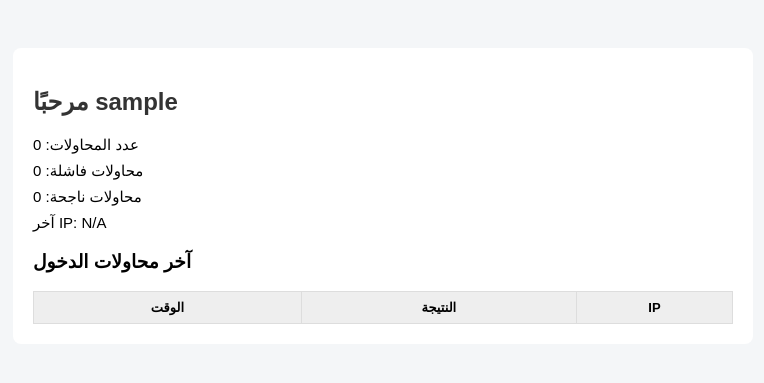
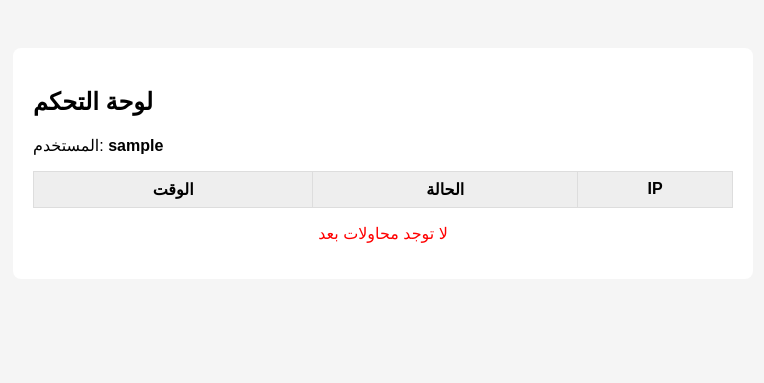
Before and after one commit to reemebrhiem/bruteforce-app, a Flask app: a page that uses templates/dashboard.html in a window 1280 px wide. Shown: the top 383 px of the page, without its empty margins (257-1021 px from the left). Run offline with Flask 3, Linux system fonts and the light colour scheme; data that the repository does not hold is empty.

Commit message:
Update dashboard.html

```diff
--- a/templates/dashboard.html
+++ b/templates/dashboard.html
@@ -5,65 +5,70 @@
 <title>لوحة التحكم</title>
 
 <style>
-body{
-    font-family:Arial;
-    background:#f4f6f8;
-    padding:40px;
+body {
+    font-family: Arial;
+    background: #f5f5f5;
+    padding: 40px;
 }
-.box{
-    background:white;
-    padding:20px;
-    border-radius:8px;
-    max-width:700px;
-    margin:auto;
+
+.box {
+    background: white;
+    padding: 20px;
+    border-radius: 8px;
+    max-width: 700px;
+    margin: auto;
 }
-h2{ color:#333; }
-.stat{
-    margin:8px 0;
-    font-size:15px;
+
+table {
+    width: 100%;
+    border-collapse: collapse;
+    margin-top: 15px;
 }
-table{
-    width:100%;
-    border-collapse:collapse;
-    margin-top:15px;
+
+th, td {
+    border: 1px solid #ddd;
+    padding: 8px;
+    text-align: center;
 }
-th,td{
-    border:1px solid #ddd;
-    padding:8px;
-    text-align:center;
-    font-size:13px;
-}
-th{
-    background:#eee;
+
+th {
+    background: #eee;
 }
 </style>
 </head>
 
 <body>
+
 <div class="box">
-    <h2>مرحبًا {{ username }}</h2>
-
-    <div class="stat"> عدد المحاولات: {{ total }}</div>
-    <div class="stat"> محاولات فاشلة: {{ failed }}</div>
-    <div class="stat"> محاولات ناجحة: {{ success }}</div>
-    <div class="stat"> آخر IP: {{ last_ip }}</div>
-
-    <h3>آخر محاولات الدخول</h3>
+    <h2>لوحة التحكم</h2>
+    <p>المستخدم: <b>{{ username }}</b></p>
 
     <table>
         <tr>
             <th>الوقت</th>
-            <th>النتيجة</th>
+            <th>الحالة</th>
             <th>IP</th>
         </tr>
+
         {% for log in logs %}
         <tr>
             <td>{{ log.timestamp }}</td>
-            <td>{{ "نجاح" if log.success == 1 else "فشل" }}</td>
+            <td>
+                {% if log.success == 1 %}
+                     ناجح
+                {% else %}
+                     فاشل
+                {% endif %}
+            </td>
             <td>{{ log.ip }}</td>
         </tr>
         {% endfor %}
     </table>
+
+    {% if logs|length == 0 %}
+        <p style="color:red; text-align:center;">لا توجد محاولات بعد</p>
+    {% endif %}
 </div>
+
 </body>
 </html>
```
